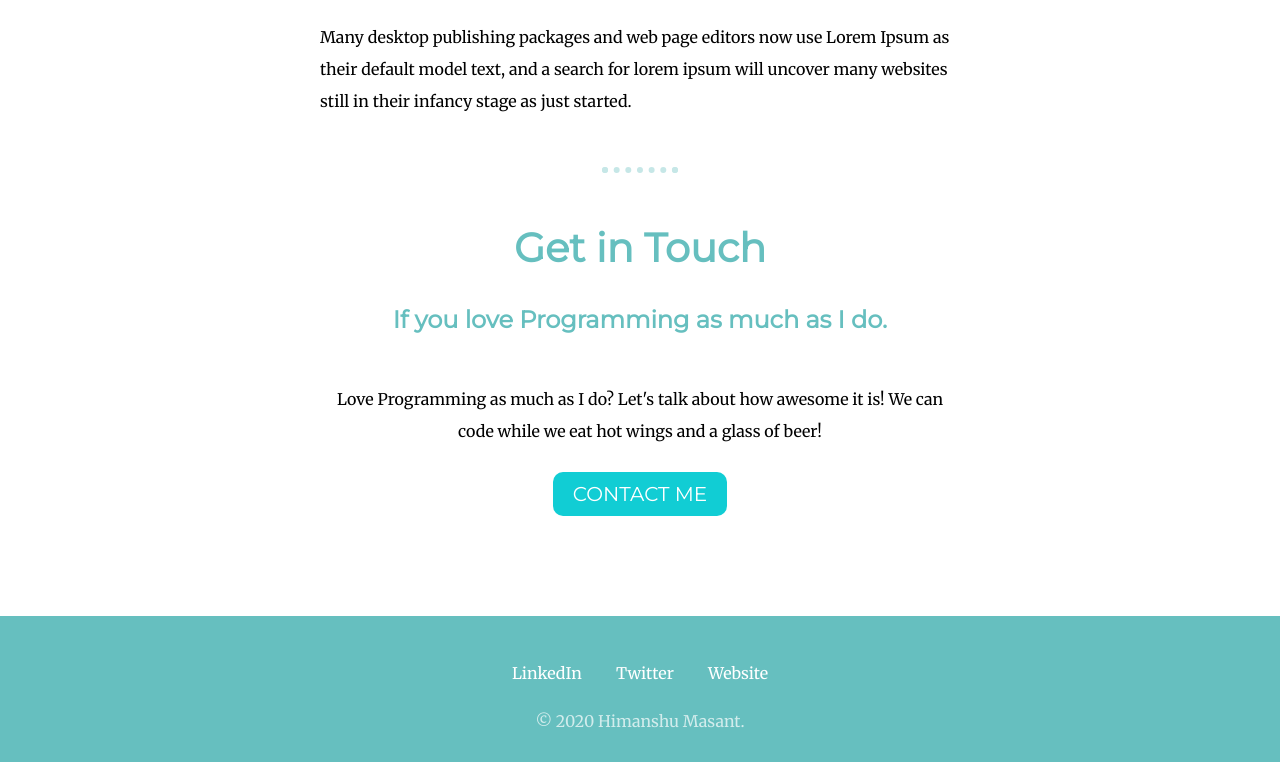
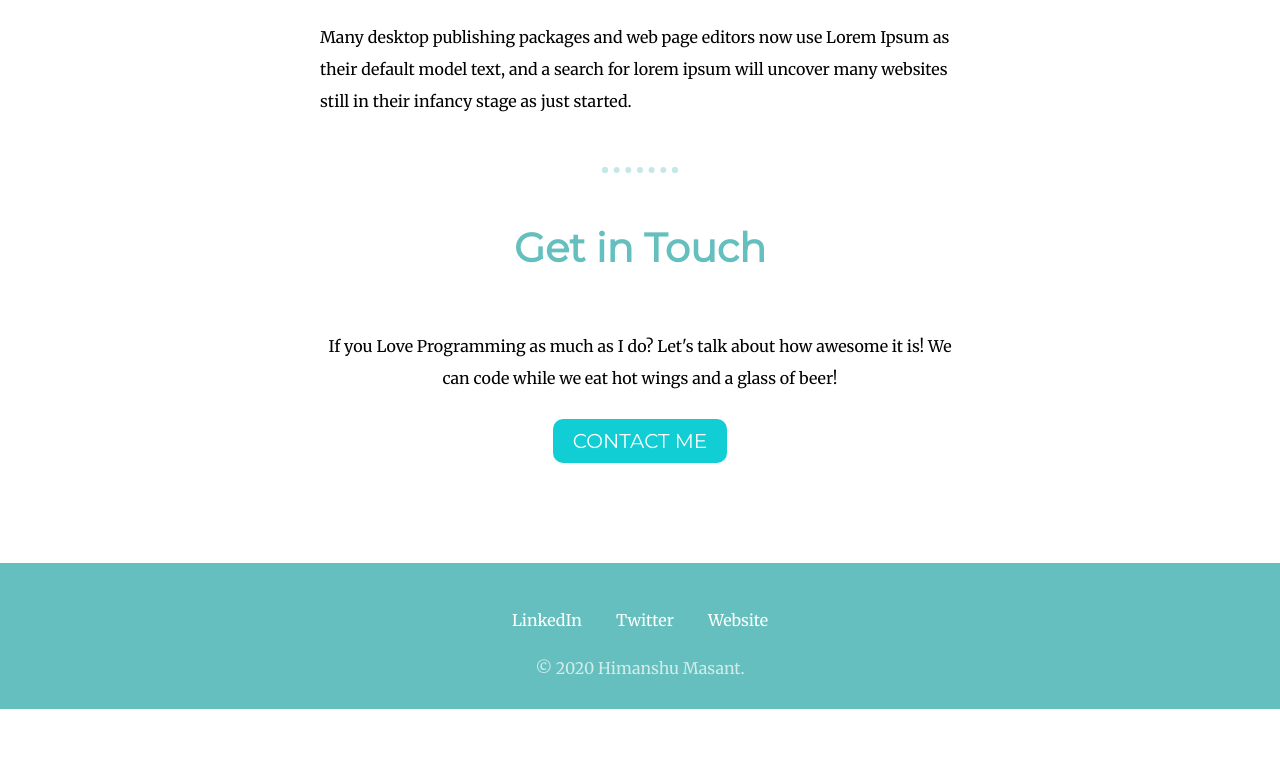
Before and after one commit to HimanshuMasant/site1, a plain HTML site: page index.html in a window 1280 px wide. Shown: the part 1755-2517 px from the top of the page. After the commit the page ends 2464 px from the top, so only its background shows below. Drawn offline with Linux system fonts and the light colour scheme.

Commit message:
Update index.html

```diff
--- a/index.html
+++ b/index.html
@@ -50,8 +50,7 @@
     <hr class="hr-width">
 
     <h2>Get in Touch</h2>
-    <h3>If you love Programming as much as I do.</h3>
-    <p class="cont-msg">Love Programming as much as I do? Let's talk about how awesome it is! We can code while we eat hot wings and a
+    <p class="cont-msg">If you Love Programming as much as I do? Let's talk about how awesome it is! We can code while we eat hot wings and a
       glass of beer!</p>
     <a href="mailto:info@himanshumasant.com?subject=Hey Himanshu" class="button"> CONTACT ME </a>
   </div>
```
